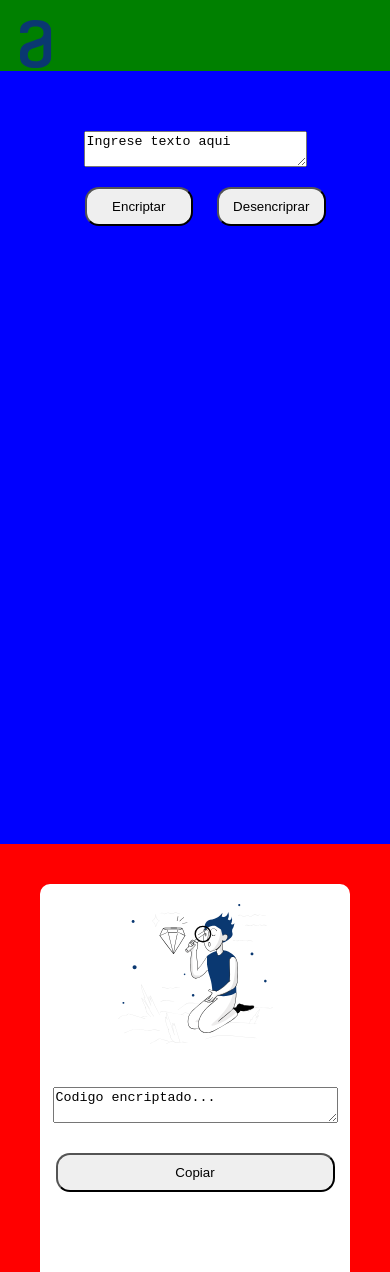
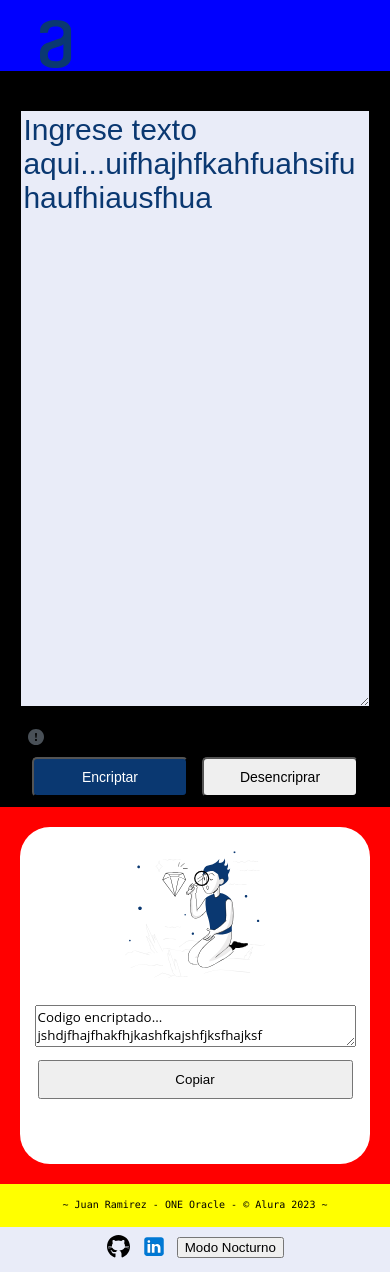
Before and after one commit to ninja8347/desafio_alura, a plain HTML site: page index.html in a window 390 px wide. Shown: the top 1272 px of the page. Drawn offline with Linux system fonts and the light colour scheme.

Commit message:
Aplicando codigo responsive 2

```diff
--- a/index.html
+++ b/index.html
@@ -5,14 +5,12 @@
         <meta charset="utf-8">
         <link rel="stylesheet" href="style.css">
         <link rel="stylesheet" href="reset.css">
+        <link rel="preconnect" href="https://fonts.googleapis.com">
+        <link rel="preconnect" href="https://fonts.gstatic.com" crossorigin>
 
         <title>Encriptador - Desafio Alura </title>
     </head>
     <body>
-        <header>
-
-        </header>
-
         <main>
         <div id="bloque0">
 
@@ -24,20 +22,43 @@
                 </div>
 
                 <div id="bloque1">
-                    <textarea id="area1" class="area" cols="auto" rows="auto">Ingrese texto aqui </textarea>
-                    <input class="botones1" type="submit" value="Encriptar">
-                    <input class="botones1" type="submit" value="Desencriprar">
+                    <div id="bloque6">
+                        <textarea id="area1" class="area" cols="auto" rows="auto">Ingrese texto aqui...uifhajhfkahfuahsifuhaufhiausfhua</textarea>
+                        <p id="nota"><img id="advertencia" src="advertencia.svg">Solo letras en minuscula sin acento.</p>
+                        <input id="encriptar" class="botones1" type="submit" value="Encriptar">
+                        <input class="botones1" type="submit" value="Desencriprar">
+                    </div>
                 </div>
             </div>
 
             <div id="bloque2">
                 <div id="bloque3">
                     <img id="busqueda" src="search.svg">
-                    <textarea id="area2" class="area" cols="auto" rows="auto" readonly>Codigo encriptado...</textarea>
-                    <input id="botones2" type="submit" value="Copiar">
+                    <textarea id="area2" class="area" cols="auto" rows="auto" readonly>Codigo encriptado... jshdjfhajfhakfhjkashfkajshfjksfhajksf</textarea>
+
+                    <input class="botones2" type="submit" value="Copiar">
                 </div>
+            </div>
 
+            <div id="rodapie">
+                <div class="pie1">
+                    <div class="pie_padre1">
+                        <div class="pie_hijo1">
+                            <p class="creditos">~ Juan Ramirez - ONE Oracle - &copy; Alura 2023 ~</p>
+                        </div>
+                    </div>
+                </div>
+                <div class="pie2">
+                    <div class="pie_padre2">
+                        <div class="pie_hijo2">
+                            <a href=""><img class="logos" src="github.svg"></a>
+                            <a href=""><img class="logos" src="linkedin.svg"></a>
+                            <input id="nocturno" type="button"  value="Modo Nocturno">
+                        </div>
+                    </div>
+                </div>
             </div>
+
         </div>
         </main>
     </body>
--- a/style.css
+++ b/style.css
@@ -1,135 +1,289 @@
 body{
-    background: #f3f5fc;
+    background: #e9ecf8;
+    font-family: 'Open Sans', sans-serif;
 
 }
 
 #bloque0{
+
+
     background: yellow;
-    min-height: 100vh;
+
+
+}
+
+
+/*-----------------------------------------------------------------------------------------------------------*/
+
+
+#bloque5{
+    background: blue;
+    display: inline-block;      /*ACOMODAR UN DIV JUNTO A OTRO       parte1 */
+    width: 60%;
+
+    height: 95vh;
+}
+
+#bloque4{
+    width: 100%;
 
 }
 
 #bloque1{
+    width: 100%;
 
-    background: blue;
+    text-align: center;              /* CENTRAR LA botones            */
+
+}
+
+#bloque6{
+
+    width: 90%;
+    margin: 0 auto;
+
+
+}
+
+
+/*-----------------------------------------------------------------------------------------------------------*/
+
+#bloque2{
+    background: red;
+    width: 40%;
+
+    text-align: center;     /* CENTRAR LA botones            */
+    float: right;       /*ACOMODAR UN DIV A LA DERECHA        parte2  */
+
 
     padding: 40px;
     box-sizing: border-box;
 
-    text-align: center;     /* CENTRAR LA botones            */
-
-    min-height: calc(100vh - 71px);    /* SE CALCULA RESTA DE: <PANTALLA> - <H1>           */
-}
-
-#bloque2{
-    background: red;
-    width: 30%;
-
-    text-align: center;     /* CENTRAR LA botones            */
-    float: right;       /*ACOMODAR UN DIV A LA DERECHA          */
-
-    min-height: 100vh;              /*ALTURA MIN = PANTALLA VIRTUAL          */
 
 }
 
 #bloque3{
     background: white;
-
     text-align: center;         /* CENTRAR LA IMAGEN            */
-    border-radius: 10px;
-
-    min-height: calc(100vh - 80px);         /* SE CALCULA RESTA DE: <PANTALLA> - <PADDING>           */
-    margin: 40px;
-
-}
-
-#bloque5{
-    background: green;
-    width: 70%;
-    display: inline-block           /* ES PARA QUE EL DIV ROJO SE PEGUE AL LADO DERECHO    */
-}
+    border-radius: 30px;
 
 
-#busqueda{
-
-    padding-top: 50%;
-    padding-bottom: 20px;
-    width: 80%;
-
+    height: calc(95vh - 80px);
 
 
 
 }
 
-.area{
-    margin: 20px auto;
-    display: block;
+/*-----------------------------------------------------------------------------------------------------------*/
+
+#busqueda{
+
+    padding-bottom: 20px;
+    width: 60%;
 }
 
+
 #area1{
-    width: 70%;
+    width: 88%;
+    min-height: calc(95vh - 250px);
+    background: #e9ecf8;
+
+    margin-top: 20px;
+    color: #0a3871;
+    font-size: 30px;
+
+    border: none;
+    overflow: auto;
+    outline: none;
+
+    font-family: 'Montserrat', sans-serif;
+
 }
 
 #area2{
     width: 90%;
+    font-family: 'Open Sans', sans-serif;
 }
 
-
+#encriptar{
+    margin-right: 6%;
+    background: #0a3871;
+    color: white;
+}
 
 .botones1{
-    width: 35%;
+    width: 40%;
     padding: 10px;
-    margin-left: 20px;
-
-    border-radius: 14px;
+    font-size: 14px;
+    margin: 10px 0;
+    border-radius: 5px;
 
 }
 
-#botones2{
+.botones2{
     width: 90%;
-    padding: 10px;
+    padding: 10px 10px 10px 10px;
     margin-top: 10px;
     margin-bottom: 20px;
-    border-radius: 14px;
+    border-radius: 10x;
+    bottom: 0;
 
 
 }
 
+/*-----------------------------------------------------------------------------------------------------------*/
 
-/*
-footer{
-    padding: 40px;
-    margin: 40px;
+#nota{
+    margin-top: 20px;
+    margin-left: 6%;
+    text-align:left ;
+    font-size: 12px;
+    font-family: 'Open Sans', sans-serif;
+    color: black bold;
+}
+
+#rodapie{
+    height: 5vh;
     text-align: center;
-    background: black;
-    color: white;
-    clear:both;     /*LIPIA EL <FLOAT: RIGHT> Y LO PONE OTRA VEZ COMO BLOQUE
 }
-*/
+
+.pie1{
+    width: 70%;
+    display: inline-block;
+}
+
+.pie_padre1{
+    display: inline-block;
+}
+
+.pie_hijo1{
+    display: flex;
+    align-items: center;
+    height: 5vh;
+ }
+
+
+.pie2{
+    float: right;
+    width: 30%;
+}
+
+.pie_padre2{
+    display: inline-block;
+}
+
+.pie_hijo2{
+   display: flex;
+   align-items: center;
+   height: 5vh;
+}
+
+.creditos{
+    font-family:'consolas';
+
+}
 
 #alura{
-    padding-left: 20px;
+    padding-left: 6%;
     padding-top: 20px;
 }
 
-@media screen and (max-width:768px){
+#advertencia{
+    margin-left: 5px;
+    margin-right: 5px;
+}
 
+.logos{
+    height: 3vh;
+    margin-right: 10px;
+}
+/*-----------------------------------------------------------------------------------------------------------*/
 
-    #bloque5{
-        width: 100%;
-        height: 50%;
-    }
-
-    #bloque2{
-        width: 100%;
-        height: 50%;
-    }
+@media screen and (max-width: 750px) and ( max-width:768px){
 
     #busqueda{
-        width: 50%;
+        width: 40%;
         margin: 0 auto;
 
         padding-top: 20px;
         padding-bottom: 20px;
     }
+
+    /* -----------------------*/
+
+    #rodapie{
+        height: 100%;
+    }
+
+    .pie1{
+        width: 100%;
+    }
+
+    .pie2{
+        width: 100%;
+    }
+
+
+
+    .creditos{
+        font-size: 10px;
+
+    }
+
+    /* -----------------------*/
+
+    #busqueda{
+
+        height: 40%;
+    }
+
+
+    #area1{
+        margin-top: 40px;
+
+        min-height: 70vh;
+
+    }
+
+    #encriptar{
+        margin-right: 10px;
+    }
+
+       /* -----------------------*/
+
+
+    #bloque1{
+        width: 100%;
+
+        background: black;
+
+    }
+
+    #bloque2{
+        width: 100%;
+
+        padding: 20px;
+        box-sizing: border-box;
+    }
+
+    #bloque3{
+        height: 40vh;
+
+    }
+
+    #bloque5{
+        width: 100%;
+        height: 50%;
+
+    }
+
+    #bloque6{
+        width: 100%;
+
+    }
+
+    #alura{
+        padding-left: 40px;
+
+    }
+
 }
```
Also changed, not shown: advertencia.svg (added), github.svg (added), linkedin.svg (added).
